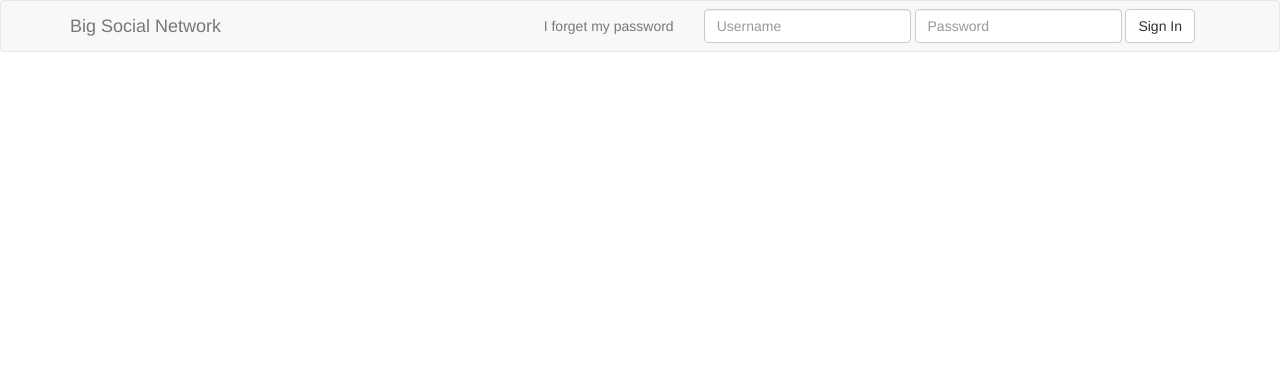
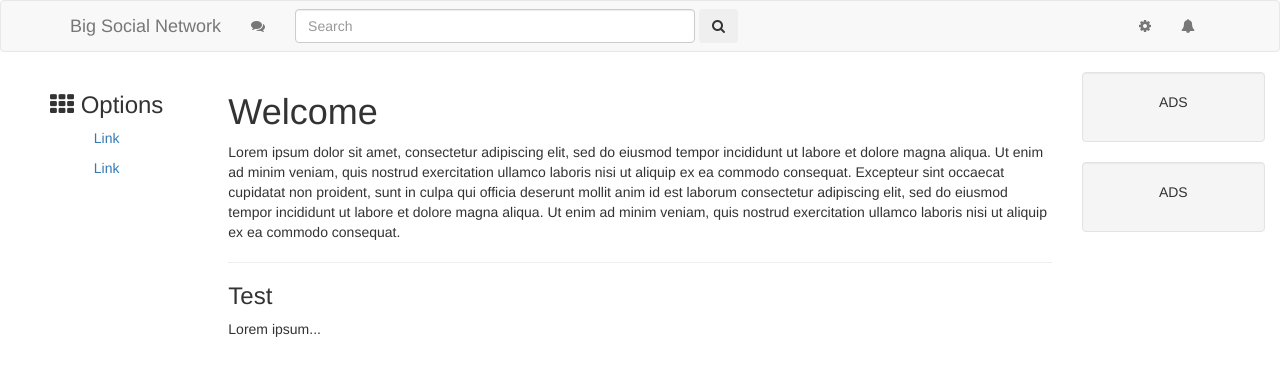
Before and after one commit to fmarques899/social_network_template, a plain HTML site: page templates/main.html in a window 1280 px wide. Drawn offline with nearby package versions, Linux system fonts and the light colour scheme; files that its build step writes are made by us from their sources.

Commit message:
Creating main template

```diff
--- a/css/big-theme.css
+++ b/css/big-theme.css
@@ -1,9 +1,8 @@
-body{
+body {
   height: 100%;
   width: 100%;
   margin: 0;
   padding: 0;
-  background-color: #FFFFFF;
 }
 
 body input:hover{
@@ -18,22 +17,32 @@ header {
   height: 100%;
 }
 .big-header-content {
-  height: 100%;
+  /*max-height: 30$;*/
 }
 .big-index-content {
   height: 100%;
 }
 .big-registration-panel {
   padding: 10px;
-  background-color: #91c1d8;
+  background-color: #eee;
   border-radius: 10px;
 }
 
 .footer-icon {
-  font-size: 100px !important;
+  font-size: 50px !important;
   color: #c1c1c1;
 }
+.footer-text {
+  font-size: 12px;
+}
+.big-announcement-panel {
+  background-color: #eee;
+}
 
-.big-announcement-panel {
-  background-color: #91c1d8;
+.big-sidebar-nav {
+  background-color: #eee;
 }
+
+.big-search{
+  width: 400px !important;
+}
--- a/templates/main.html
+++ b/templates/main.html
@@ -1,17 +1,18 @@
 <!DOCTYPE html>
 <html>
-  <head>
+
+<head>
     <meta charset="utf-8">
-    <link rel="icon" href="./img/big-action-favico.png" type="image/x-icon"/>
-    <link rel="shortcut icon" href="favicon.ico" type="image/x-icon"/>
-    <link rel="stylesheet" href="./vendor/css/bootstrap.min.css" />
-    <link rel="stylesheet" href="./css/big-theme.css" />
-    <link rel="stylesheet" href="./css/font-awesome.min.css">
-    <script src="./vendor/js/jquery-3.2.1.min.js"></script>
-    <script src="./vendor/js/bootstrap.min.js"></script>
+    <link rel="icon" href="../img/big-action-favico.png" type="image/x-icon" />
+    <link rel="stylesheet" href="../vendor/css/bootstrap.min.css" />
+    <link rel="stylesheet" href="../css/big-theme.css" />
+    <link rel="stylesheet" href="../css/font-awesome.min.css">
+    <script src="../vendor/js/jquery-3.2.1.min.js"></script>
+    <script src="../vendor/js/bootstrap.min.js"></script>
     <title>Big Social Network</title>
-  </head>
-  <body>
+</head>
+
+<body>
     <nav id="mainNav" class="navbar navbar-default">
         <div class="container">
             <!-- Brand and toggle get grouped for better mobile display -->
@@ -22,23 +23,54 @@
                 <a class="navbar-brand page-scroll" href="#page-top">Big Social Network</a>
             </div>
 
+            <ul class="nav navbar-nav navbar-left">
+              <li><a href="#" class=""><i class="fa fa-comments"></i></a></li>
+            </ul>
+            <form class="navbar-form navbar-left" role="search">
+                <div class="form-group">
+                    <input type="text" class="form-control big-search" placeholder="Search">
+                </div>
+                <button type="submit" class="btn btn-primary-outline"><i class="fa fa-search"></i></button>
+            </form>
             <!-- Collect the nav links, forms, and other content for toggling -->
             <div class="collapse navbar-collapse" id="bs-example-navbar-collapse-1">
-                <form class="navbar-form navbar-right" role="search">
-                    <div class="form-group">
-                        <input type="text" class="form-control" placeholder="Username">
-                        <input type="password" class="form-control" placeholder="Password">
-                    </div>
-                    <button type="submit" class="btn btn-default">Sign In</button>
-                </form>
                 <ul class="nav navbar-nav navbar-right">
-                    <li><a href="#">I forget my password</a></li>
+                    <li><a href="#" class=""><i class="fa fa-cog"></i></a></li>
+                    <li><a href="#" class=""><i class="fa fa-bell"></i></a></li>
                 </ul>
-
             </div>
             <!-- /.navbar-collapse -->
         </div>
         <!-- /.container-fluid -->
     </nav>
-  </body>
+
+    <div class="container-fluid text-center">
+        <div class="row content">
+            <div class="col-sm-2 sidenav">
+                <h3><i class="fa fa-th"></i> Options</h3>
+                <p><a href="#">Link</a></p>
+                <p><a href="#">Link</a></p>
+            </div>
+            <div class="col-sm-8 text-left">
+                <h1>Welcome</h1>
+                <p>Lorem ipsum dolor sit amet, consectetur adipiscing elit, sed do eiusmod tempor incididunt ut labore et dolore magna aliqua. Ut enim ad minim veniam, quis nostrud exercitation ullamco laboris nisi ut aliquip ex ea commodo consequat. Excepteur
+                    sint occaecat cupidatat non proident, sunt in culpa qui officia deserunt mollit anim id est laborum consectetur adipiscing elit, sed do eiusmod tempor incididunt ut labore et dolore magna aliqua. Ut enim ad minim veniam, quis nostrud
+                    exercitation ullamco laboris nisi ut aliquip ex ea commodo consequat.</p>
+                <hr>
+                <h3>Test</h3>
+                <p>Lorem ipsum...</p>
+            </div>
+            <div class="col-sm-2 sidenav">
+                <div class="well">
+                    <p>ADS</p>
+                </div>
+                <div class="well">
+                    <p>ADS</p>
+                </div>
+            </div>
+        </div>
+    </div>
+
+</body>
+
 </html>
```
Also changed, not shown: index.html (+22 -14 lines).
